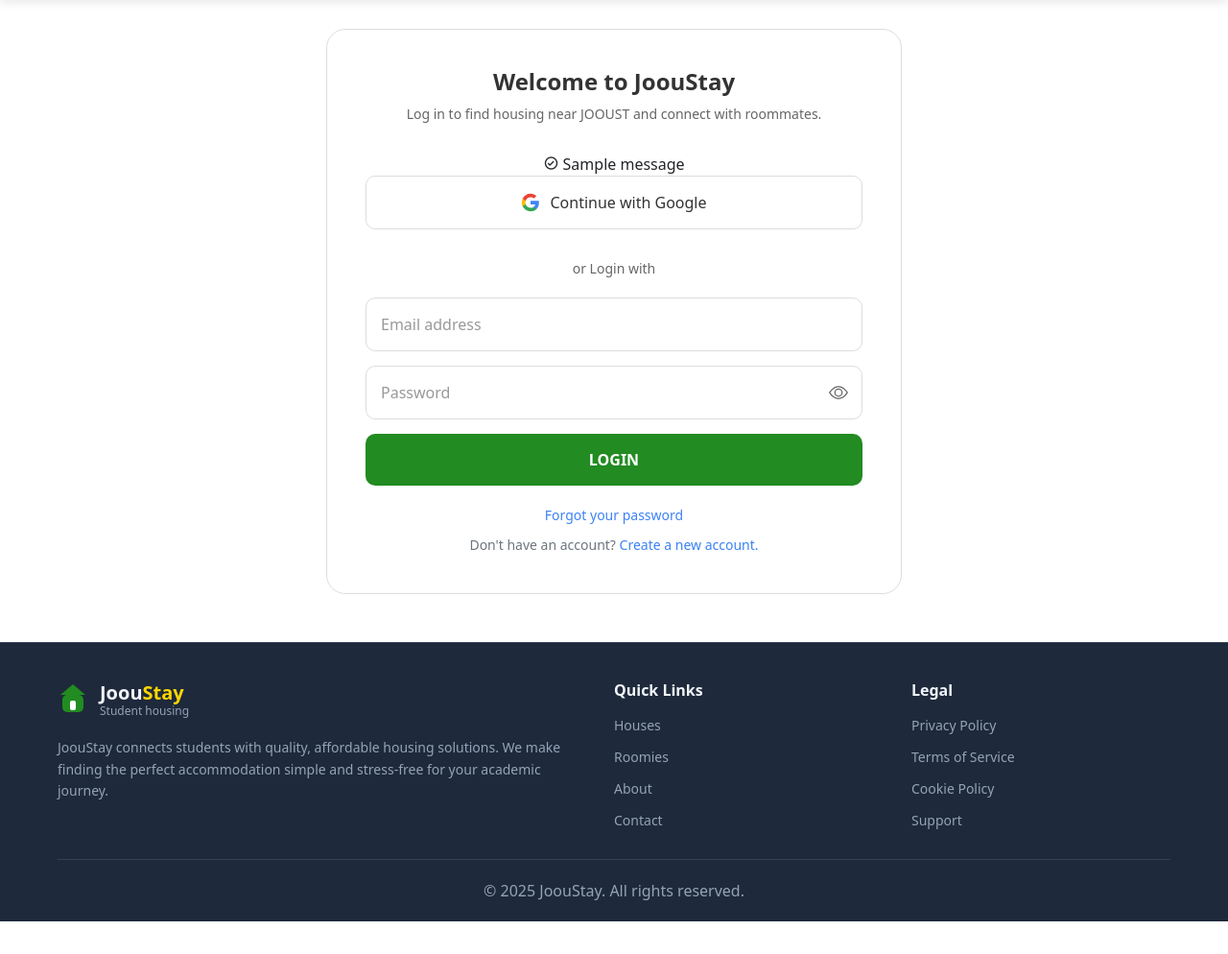
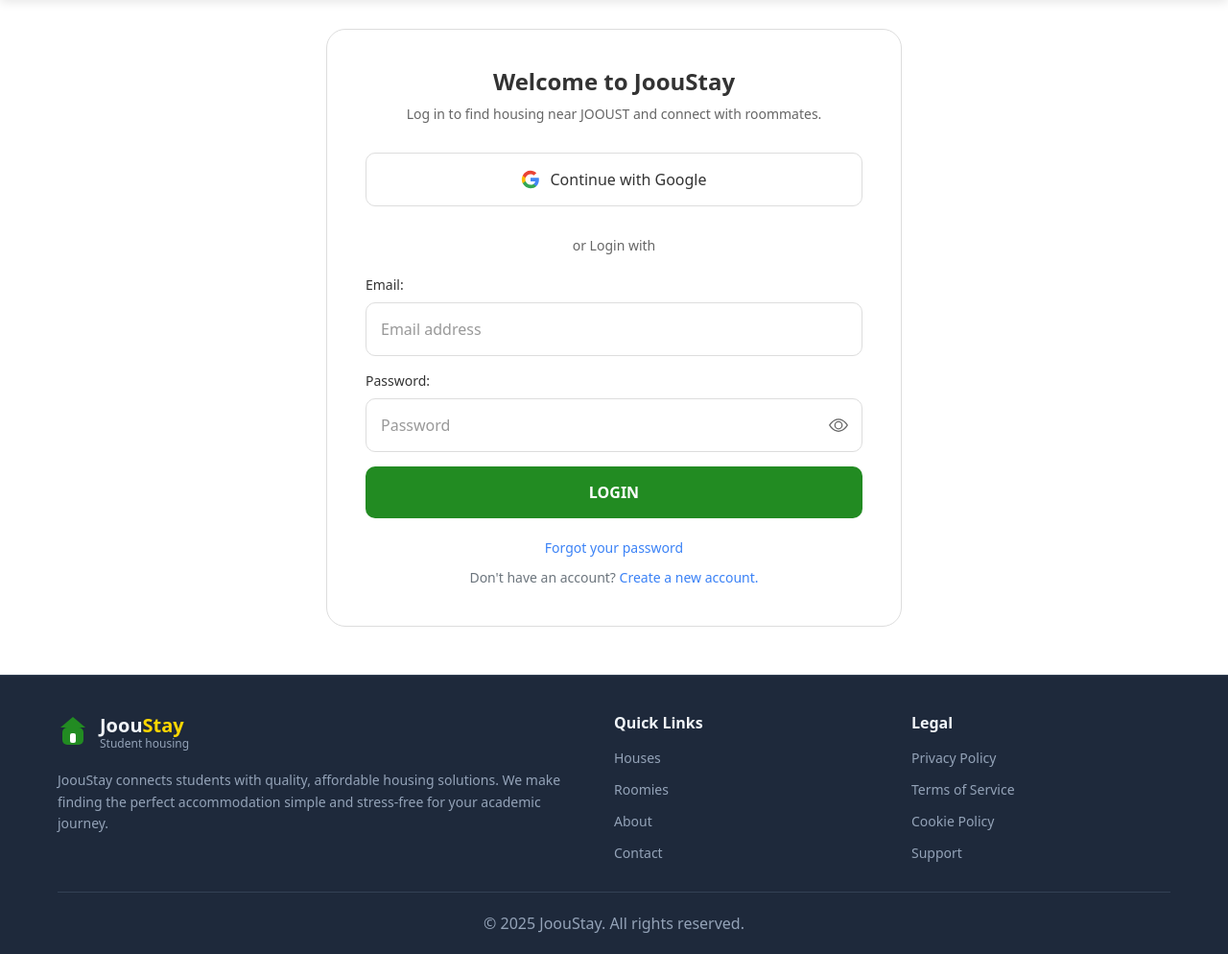
Before and after one commit to KenyanAudo03/house_hunting, a Django app: page /accounts/login/ in a window 1280 px wide. Shown: the part 70-1064 px from the top of the page at 96% size. Before the commit the page ends 1030 px from the top, so only its background shows below. Run offline with Django 4.2, Linux system fonts and the light colour scheme; tables that the repository leaves empty hold one stand-in row (values such as "Sample post"); one stand-in notice (Sample message) is shown; some libraries are stand-ins or nearby versions.

Commit message:
Updated login UI

```diff
--- a/static/css/accounts/login.css
+++ b/static/css/accounts/login.css
@@ -1,12 +1,5 @@
-* {
-    margin: 0;
-    padding: 0;
-    box-sizing: border-box;
-}
-
  .login-container {
-    display:
-        flex;
+     display: flex;
      align-items: center;
      justify-content: center;
      padding: 30px 0 50px 0;
@@ -32,8 +25,7 @@
 
  .login-subtitle {
      color: #666;
-    font-size:
-        14px;
+     font-size: 14px;
      margin-bottom: 30px;
      line-height: 1.5;
  }
@@ -56,15 +48,13 @@
  }
 
  .google-btn:hover {
-    box-shadow: 0 2px 8px rgba(0,
-            0, 0, 0.1);
+     box-shadow: 0 2px 8px rgba(0, 0, 0, 0.1);
      text-decoration: none;
      color: #333;
  }
 
  .google-icon {
-    margin-right:
-        10px;
+     margin-right: 10px;
  }
 
  .divider {
@@ -73,37 +63,89 @@
      font-size: 14px;
  }
 
+ .form-messages {
+     margin-bottom: 20px;
+ }
+
+ .message {
+     padding: 12px 16px;
+     margin-bottom: 10px;
+     border-radius: 10px;
+     font-size: 14px;
+     text-align: left;
+ }
+
+ .message-error {
+     background-color: #f8d7da;
+     border: 1px solid #f5c6cb;
+     color: #721c24;
+ }
+
+ .message-success {
+     background-color: #d4edda;
+     border: 1px solid #c3e6cb;
+     color: #155724;
+ }
+
+ .message-warning {
+     background-color: #fff3cd;
+     border: 1px solid #ffeaa7;
+     color: #856404;
+ }
+
+ .message-info {
+     background-color: #cce7ff;
+     border: 1px solid #b6d7ff;
+     color: #004085;
+ }
+
  .form-group {
      margin-bottom: 15px;
-    position: relative;
+     text-align: left;
  }
 
-.form-input {
-    width:
-        100%;
+ form label {
+     display: block;
+     margin-bottom: 8px;
+     color: #333;
+     font-weight: 500;
+     font-size: 14px;
+ }
+
+ form input[type="text"],
+ form input[type="email"],
+ form input[type="password"] {
+     width: 100%;
      padding: 15px;
      border: 1px solid #ddd;
      border-radius: 10px;
-    font-size:
-        16px;
+     font-size: 16px;
      outline: none;
      transition: border-color 0.2s;
+     background: #ffffff;
  }
 
-.form-input:focus {
+ form input[type="text"]:focus,
+ form input[type="email"]:focus,
+ form input[type="password"]:focus {
      border-color: #007bff;
  }
 
-.form-input::placeholder {
+ form input[type="text"]::placeholder,
+ form input[type="email"]::placeholder,
+ form input[type="password"]::placeholder {
      color: #999;
+ }
+
+ .password-field {
+     position: relative;
  }
 
  .password-toggle {
      position: absolute;
      right: 15px;
      top: 50%;
-    transform:
-        translateY(-50%);
+     transform: translateY(-50%);
      background: none;
      border: none;
      cursor: pointer;
@@ -114,12 +156,23 @@
      justify-content: center;
  }
 
+ .errorlist {
+     list-style: none;
+     margin: 5px 0 0 0;
+     padding: 0;
+ }
+
+ .errorlist li {
+     color: #721c24;
+     font-size: 13px;
+     margin-top: 5px;
+ }
+
  .login-btn {
      width: 100%;
      padding: 15px;
      background-color: #228b22;
-    color:
-        white;
+     color: white;
      border: none;
      border-radius: 10px;
      font-size: 16px;
@@ -156,13 +209,11 @@
 
  @media (max-width: 768px) {
      .login-card {
-        padding:
-            30px 20px;
-        margin: 20px;
+         padding: 30px 20px;
+         margin: 15px;
      }
 
      .login-container {
-        margin-top: -30px;
-
+         margin-top: -20px;
      }
  }
--- a/templates/account/login.html
+++ b/templates/account/login.html
@@ -1,34 +1,15 @@
 {% extends 'base.html' %} {% load static %} {% load socialaccount %}
 {% block content %}
 <link rel="stylesheet" href="{% static 'css/accounts/login.css' %}" />
+
 <div class="login-container">
   <div class="login-card">
     <h2 class="login-title">Welcome to JoouStay</h2>
     <p class="login-subtitle">
       Log in to find housing near JOOUST and connect with roommates.
     </p>
- {% if messages %}
-      <div class="messages">
-        {% for message in messages %}
-          <div class="message {% if message.tags %}{{ message.tags }}{% endif %}">
-            {% if 'success' in message.tags %}
-              <i class='bx bx-check-circle'></i>
-            {% elif 'error' in message.tags or 'danger' in message.tags %}
-              <i class='bx bx-error-circle'></i>
-            {% elif 'warning' in message.tags %}
-              <i class='bx bx-error'></i>
-            {% elif 'info' in message.tags %}
-              <i class='bx bx-info-circle'></i>
-            {% else %}
-              <i class='bx bx-info-circle'></i>
-            {% endif %}
-            {{ message }}
-          </div>
-        {% endfor %}
-      </div>
-    {% endif %}
 
-    <!-- Google Auoth link -->
+    <!-- Continue with Google -->
     <a href="{% provider_login_url 'google' %}" class="google-btn">
       <svg class="google-icon" width="20" height="20" viewBox="0 0 24 24">
         <path
@@ -51,28 +32,23 @@
       Continue with Google
     </a>
 
-    <!-- Normal Login Form -->
     <div class="divider">or Login with</div>
+
+    <!-- Login using Email and Password -->
     <form method="post">
       {% csrf_token %}
+      <div class="form-messages">
+        {% if form.non_field_errors %} {% for error in form.non_field_errors %}
+        <div class="message message-error">{{ error }}</div>
+        {% endfor %} {% endif %}
+      </div>
+
+      <div class="form-group">{{ form.login.label_tag }} {{ form.login }}</div>
+
       <div class="form-group">
-        <input
-          type="email"
-          class="form-input"
-          name="{{ form.login.name }}"
-          placeholder="Email address"
-          required
-        />
-      </div>
-      <div class="form-group">
-        <input
-          type="password"
-          class="form-input"
-          name="{{ form.password.name }}"
-          placeholder="Password"
-          required
-          id="password"
-        />
+        {{ form.password.label_tag }}
+        <div class="password-field">
+          {{ form.password }}
           <button
             type="button"
             class="password-toggle"
@@ -94,6 +70,8 @@
             </svg>
           </button>
         </div>
+      </div>
+
       <button type="submit" class="login-btn">LOGIN</button>
     </form>
 
@@ -109,9 +87,12 @@
   </div>
 </div>
 
+<!-- Toggle Password -->
 <script>
   function togglePassword() {
-    const passwordInput = document.getElementById("password");
+    const passwordInput = document.getElementById(
+      "{{ form.password.id_for_label }}"
+    );
     const eyeIcon = document.getElementById("eye-icon");
 
     if (passwordInput.type === "password") {
```
Lines whose indentation alone changed are shown as unchanged.
